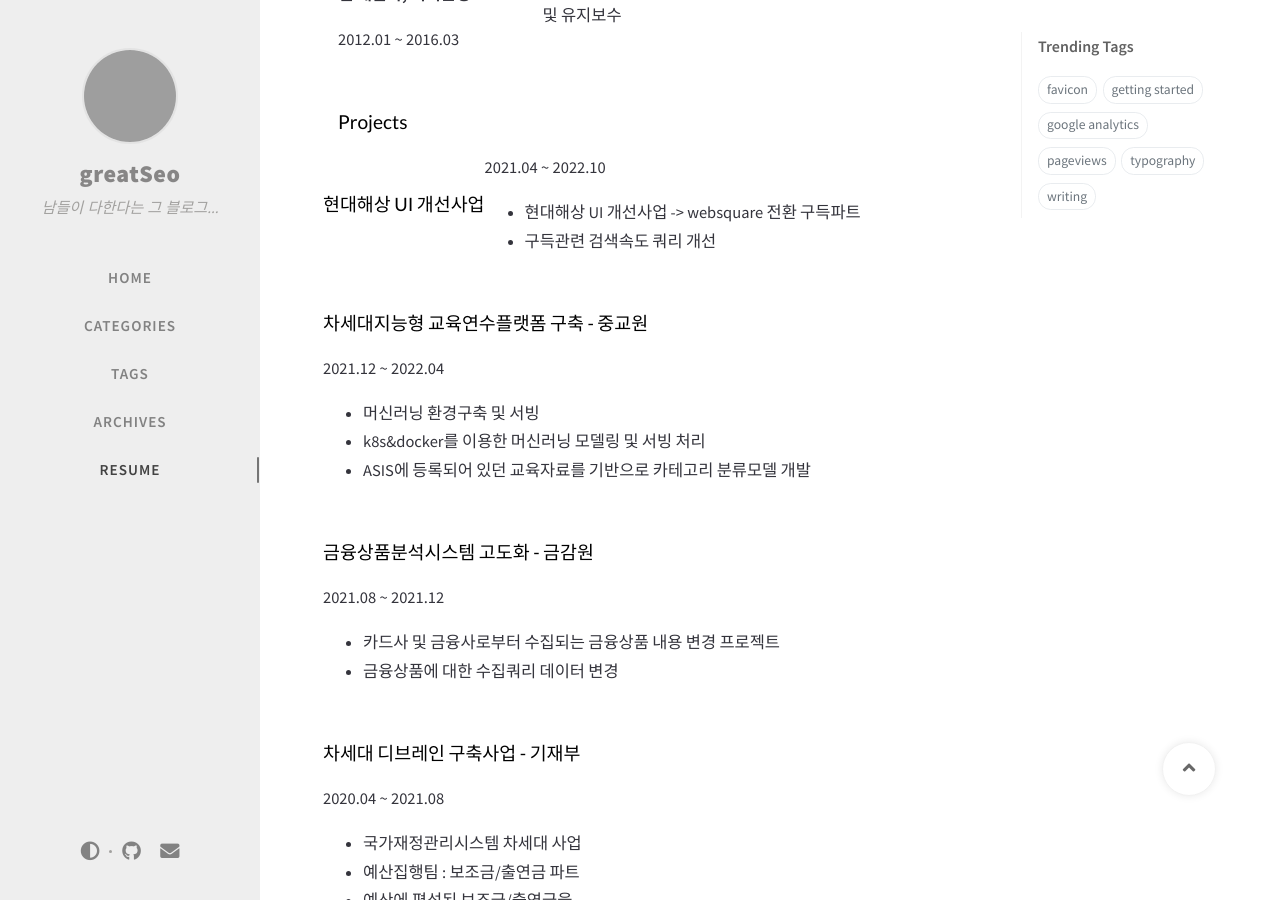
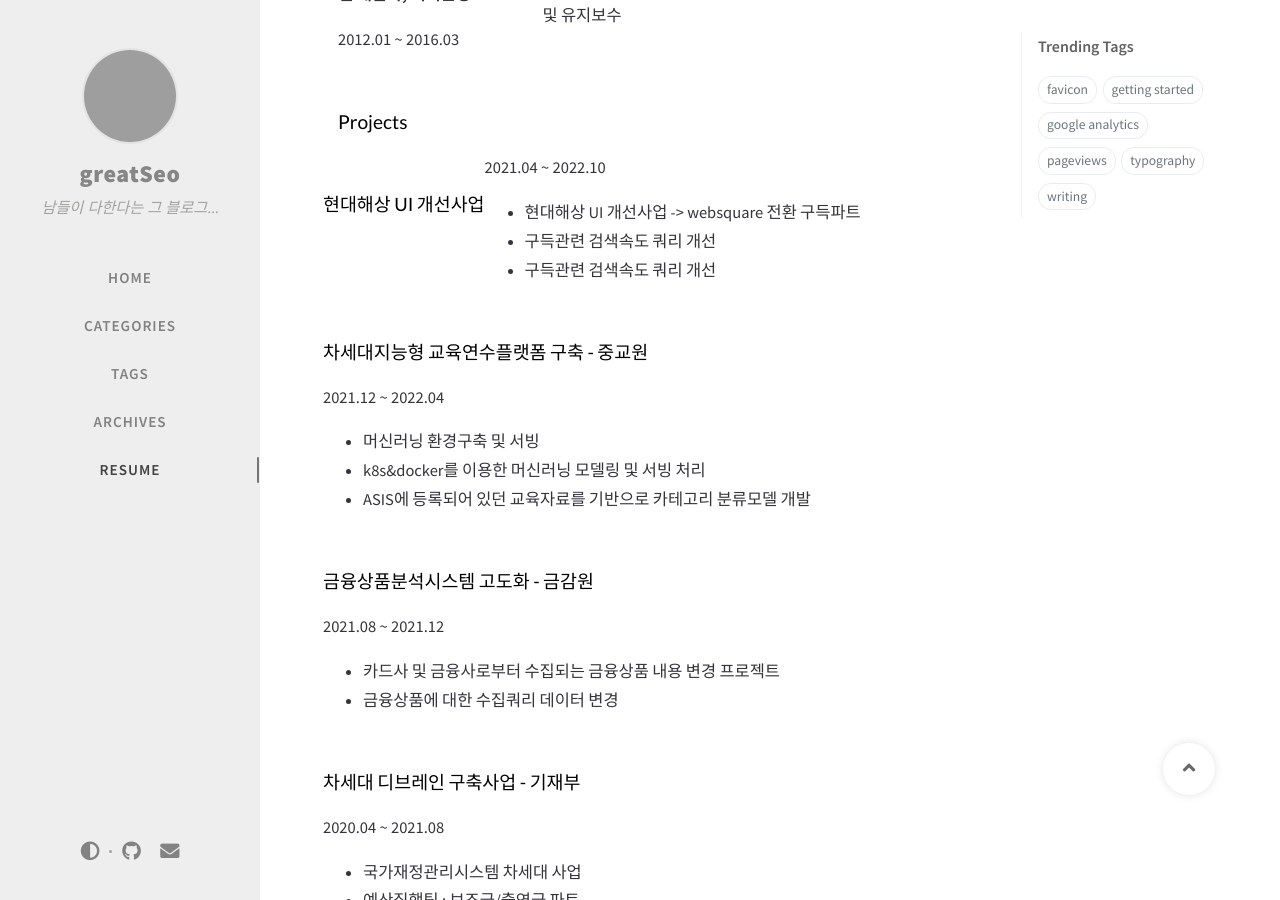
Before and after one commit to sungjinseo/sungjinseo.github.io, a Jekyll site: the page built from _tabs/resume.md, in a window 1280 px wide and 900 px high, scrolled down 777 px. Built offline with Jekyll 4.4.1, drawn with Linux system fonts in a browser that asks for light colours; nearby versions of some CDN libraries; comment, search, counter and statistics services are not loaded; grey boxes are pictures that could not be loaded.

```diff
--- a/_data/resume/projects.yml
+++ b/_data/resume/projects.yml
@@ -5,6 +5,7 @@
     2021.04 ~ 2022.10
   description: | # this will include new lines to allow paragraphs
     * 현대해상 UI 개선사업 -> websquare 전환 구득파트
+    * 구득관련 검색속도 쿼리 개선
     * 구득관련 검색속도 쿼리 개선
 
 - layout: top-middle
```
